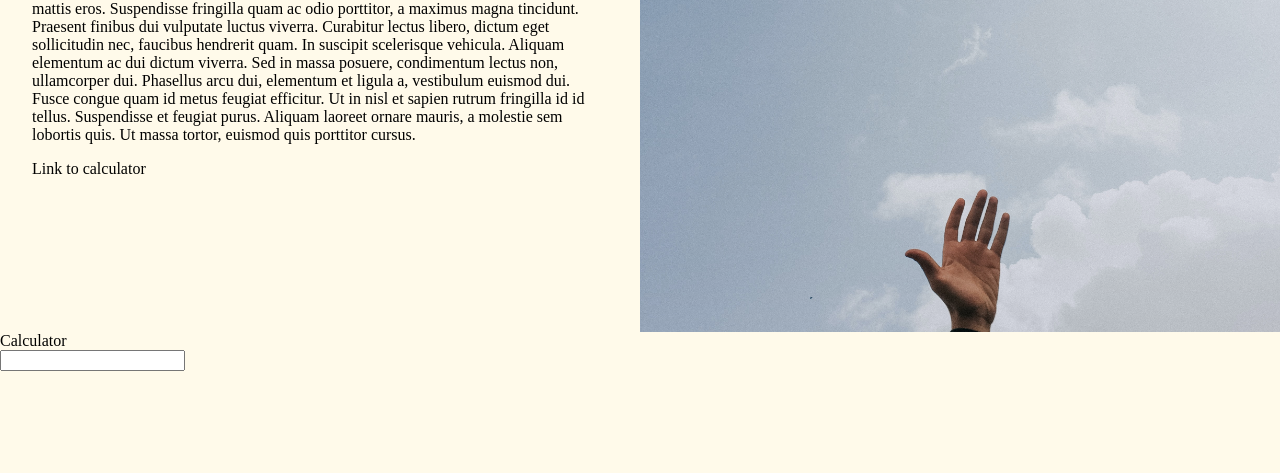
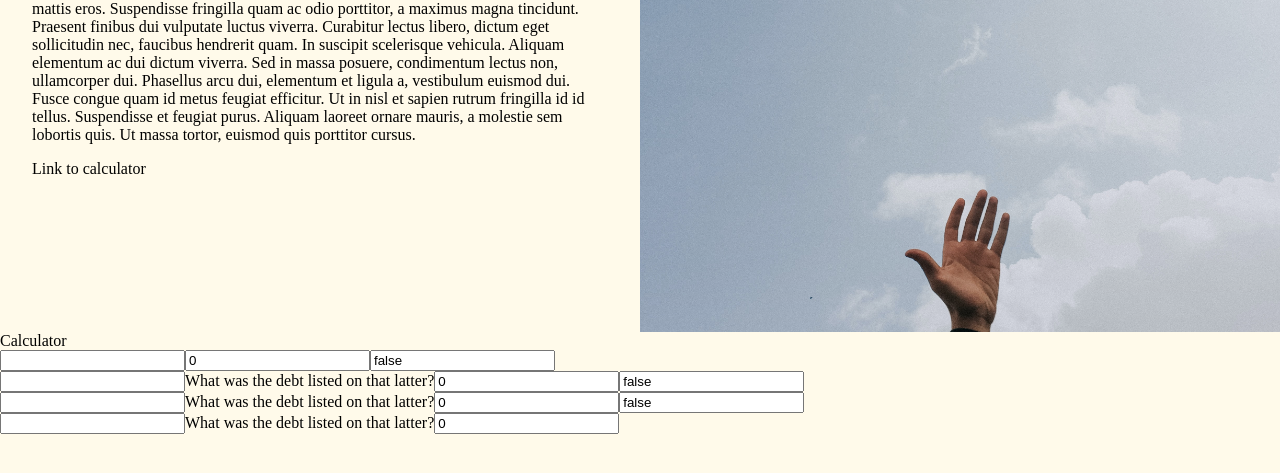
Before and after one commit to Trojan-Cat/CreditRepairAngel, a Gatsby site: page / in a window 1280 px wide. Shown: the part 217-690 px from the top of the page. Built offline with nearby package versions, Linux system fonts and the light colour scheme; Gatsby itself is replaced by a stand-in of ours.

Commit message:
Added initial Form and hooks

```diff
--- a/src/components/Calculator/Calculator.js
+++ b/src/components/Calculator/Calculator.js
@@ -4,10 +4,21 @@ const Calculator = initialState => {
   const [values, setValues] = useState(initialState);
 
   const handleChange = e => {
-    setValues({ ...values, [e.target.name]: e.target.value });
+    /*  setValues({
+      ...values,
+      [e.target.name]: e.target.value
+    });
+    console.log(values);
   };
-
-  //Onsubmit to test out the data being submitted
+  */
+    console.log(values);
+    console.log(e.target.value);
+    const { name, value } = e.target;
+    setValues(prevState => ({
+      ...prevState,
+      [name]: value
+    }));
+  };
 
   return { handleChange, values };
 };
--- a/src/pages/index.js
+++ b/src/pages/index.js
@@ -11,19 +11,20 @@ import hands from "../images/hands.jpg";
 //validation
 const INITIAL_FORM_STATE = {
   debtType: "",
-  debtAmount: "",
-  debtLetters: {
-    l1Date: "",
-    l1Amount: "",
-    l2Date: "",
-    l2Amount: "",
-    l3Date: "",
-    l3Amount: ""
-  },
-  movedSinceDebt: "",
-  attemptToPay: "",
-  tellCompany: "",
-  paymentPlay: ""
+  debtAmount: 0,
+  recivedLetters: false,
+  l1Date: "", // Date or Uknown date option
+  l1Amount: 0,
+  l2Recived: false,
+  l2Date: "",
+  l2Amount: 0,
+  l3Recived: false,
+  l3Date: "",
+  l3Amount: 0,
+  movedSinceDebt: false,
+  attemptToPay: false,
+  tellCompany: false,
+  paymentPlan: false
 };
 
 const SplitContent = styled.div`
@@ -108,6 +109,59 @@ const Index = props => {
           name="debtType"
           value={values.debtType}
         />
+        <input
+          onChange={handleChange}
+          name="debtAmount"
+          value={values.debtAmount}
+        />
+        <input
+          onChange={handleChange}
+          name="recivedLetters"
+          value={values.recivedLetters}
+        />
+        <div>
+          <input onChange={handleChange} name="l1Date" value={values.l1Date} />
+          <label htmlFor="l1Amount">
+            What was the debt listed on that latter?
+          </label>
+          <input
+            onChange={handleChange}
+            name="l1Amount"
+            value={values.l1Amount}
+          />
+          <input
+            onChange={handleChange}
+            name="l2Recived"
+            value={values.l2Recived}
+          />
+        </div>
+        <div>
+          <input onChange={handleChange} name="l2Date" value={values.l2Date} />
+          <label htmlFor="l2Amount">
+            What was the debt listed on that latter?
+          </label>
+          <input
+            onChange={handleChange}
+            name="l2Amount"
+            value={values.l2Amount}
+          />
+          <input
+            onChange={handleChange}
+            name="l3Recived"
+            value={values.l3Recived}
+          />
+        </div>
+        <div>
+          <input onChange={handleChange} name="l3Date" value={values.l3Date} />
+          <label htmlFor="l3Amount">
+            What was the debt listed on that latter?
+          </label>
+          <input
+            onChange={handleChange}
+            name="l3Amount"
+            value={values.l3Amount}
+          />
+        </div>
       </form>
     </Layout>
   );
```
